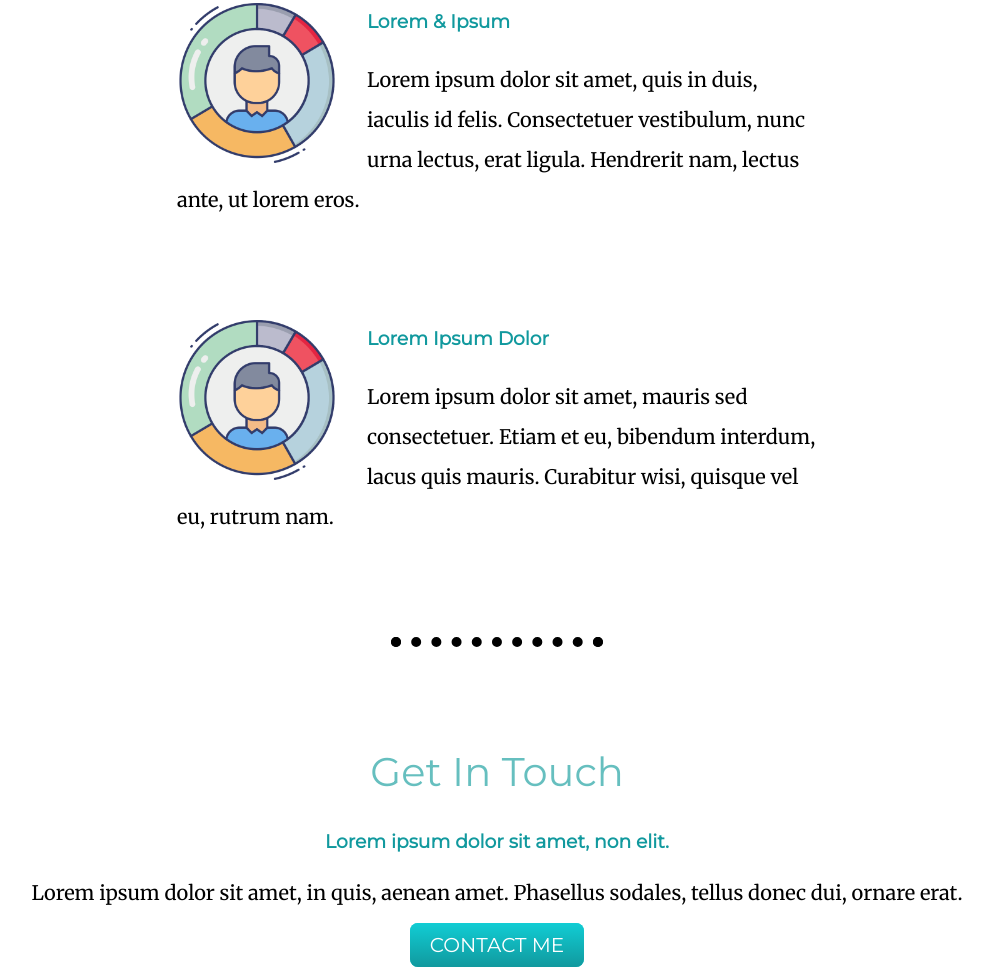
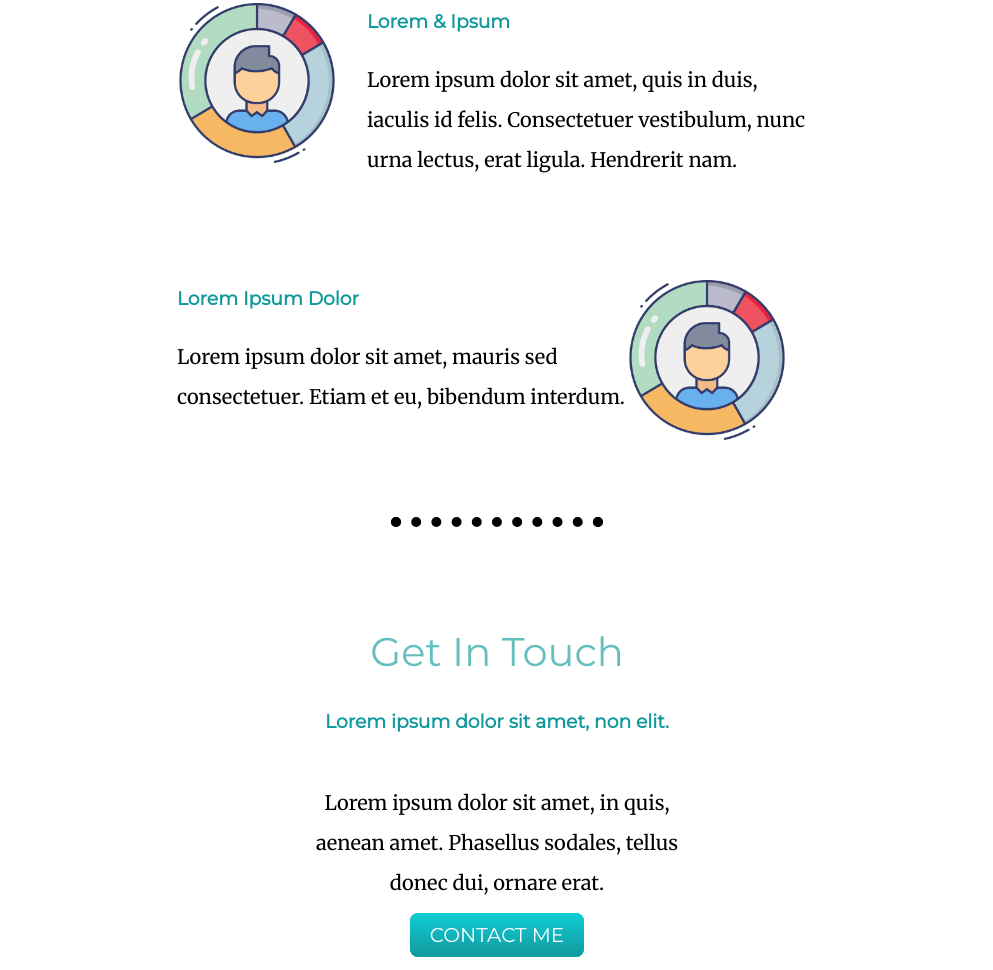
Before and after one commit to mmdec/cv, a plain HTML site: page index.html in a window 1280 px wide. Shown: the part 1487-2457 px from the top of the page, without its empty margins (143-1136 px from the left). Drawn offline with Linux system fonts and the light colour scheme.

Commit message:
Add files via upload

```diff
--- a/css/style.css
+++ b/css/style.css
@@ -60,13 +60,13 @@ a:hover{
 }
 .top-cloud{
   position: absolute;
-  right: 450px;
+  right: 15%  ;
   top:50px;
 }
 
 .bottom-cloud{
   position: absolute;
-  left: 450px;
+  left: 20%;
   bottom:340px;
 }
 .profile-img{
@@ -74,9 +74,14 @@ a:hover{
   height: 200px;
   border-radius: 100%;
 }
-.skill-img{
+.skill-img-l{
   width: 25%;
   float: left;
+  margin-right: 30px;
+}
+.skill-img-r{
+  width: 25%;
+  float: right;
   margin-right: 30px;
 }
 .skill-row{
@@ -91,6 +96,10 @@ a:hover{
 }
 .skill-r{
   text-align: left;
+}
+.contact-message{
+  width: 30%;
+  margin: 50px auto 20px;
 }
 
 .btn {
--- a/index.html
+++ b/index.html
@@ -25,14 +25,14 @@
       <div class="skills">
         <h2>My Skills.</h2>
         <div class="skill-row">
-          <img class="skill-img" src="img/competence.png" alt="">
+          <img class="skill-img-l" src="img/competence.png" alt="">
           <h3>Lorem & Ipsum</h3>
-          <p class="skill-r">Lorem ipsum dolor sit amet, quis in duis, iaculis id felis. Consectetuer vestibulum, nunc urna lectus, erat ligula. Hendrerit nam, lectus ante, ut lorem eros.</p>
+          <p class="skill-r">Lorem ipsum dolor sit amet, quis in duis, iaculis id felis. Consectetuer vestibulum, nunc urna lectus, erat ligula. Hendrerit nam.</p>
         </div>
         <div class="skill-row">
-          <img class="skill-img" src="img/competence.png" alt="">
+          <img class="skill-img-r" src="img/competence.png" alt="">
           <h3>Lorem Ipsum Dolor</h3>
-          <p class="skill-l">Lorem ipsum dolor sit amet, mauris sed consectetuer. Etiam et eu, bibendum interdum, lacus quis mauris. Curabitur wisi, quisque vel eu, rutrum nam.</p>
+          <p class="skill-l">Lorem ipsum dolor sit amet, mauris sed consectetuer. Etiam et eu, bibendum interdum.</p>
         </div>
       </div>
       <hr>
```
